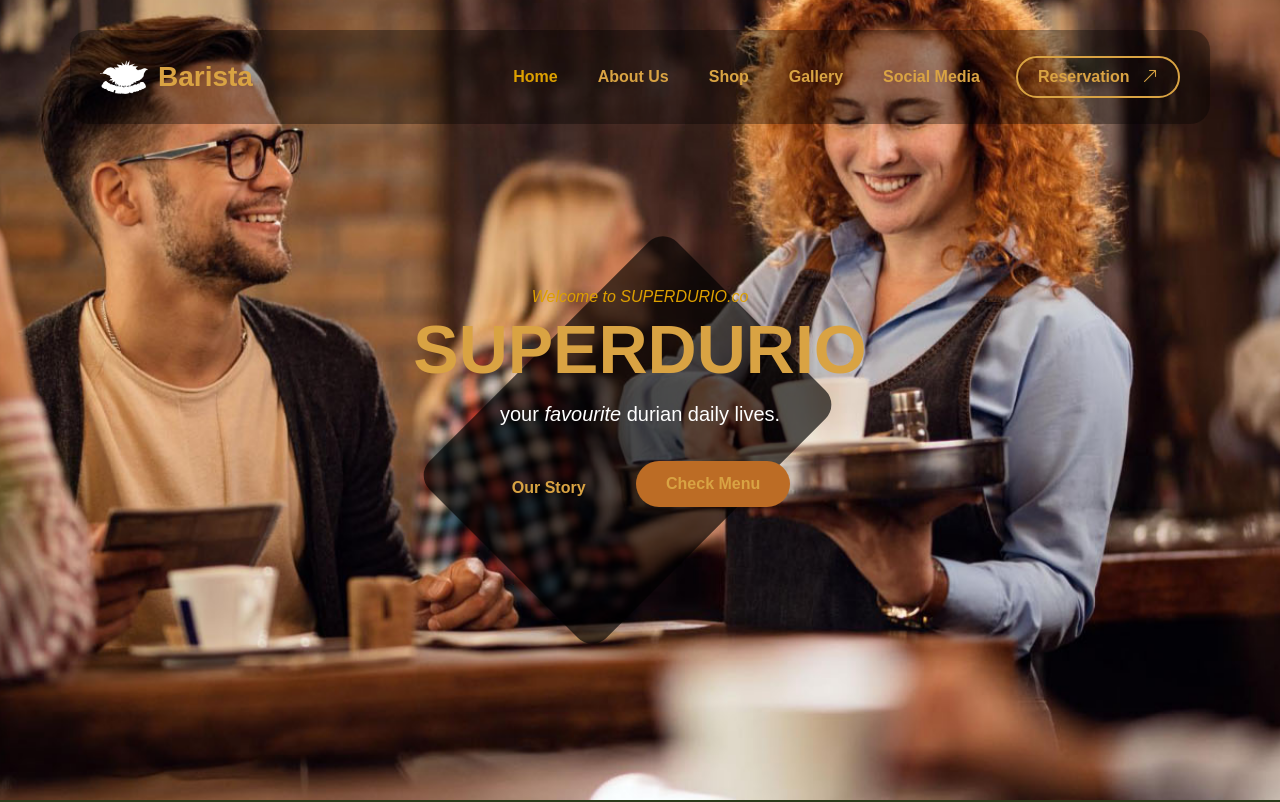
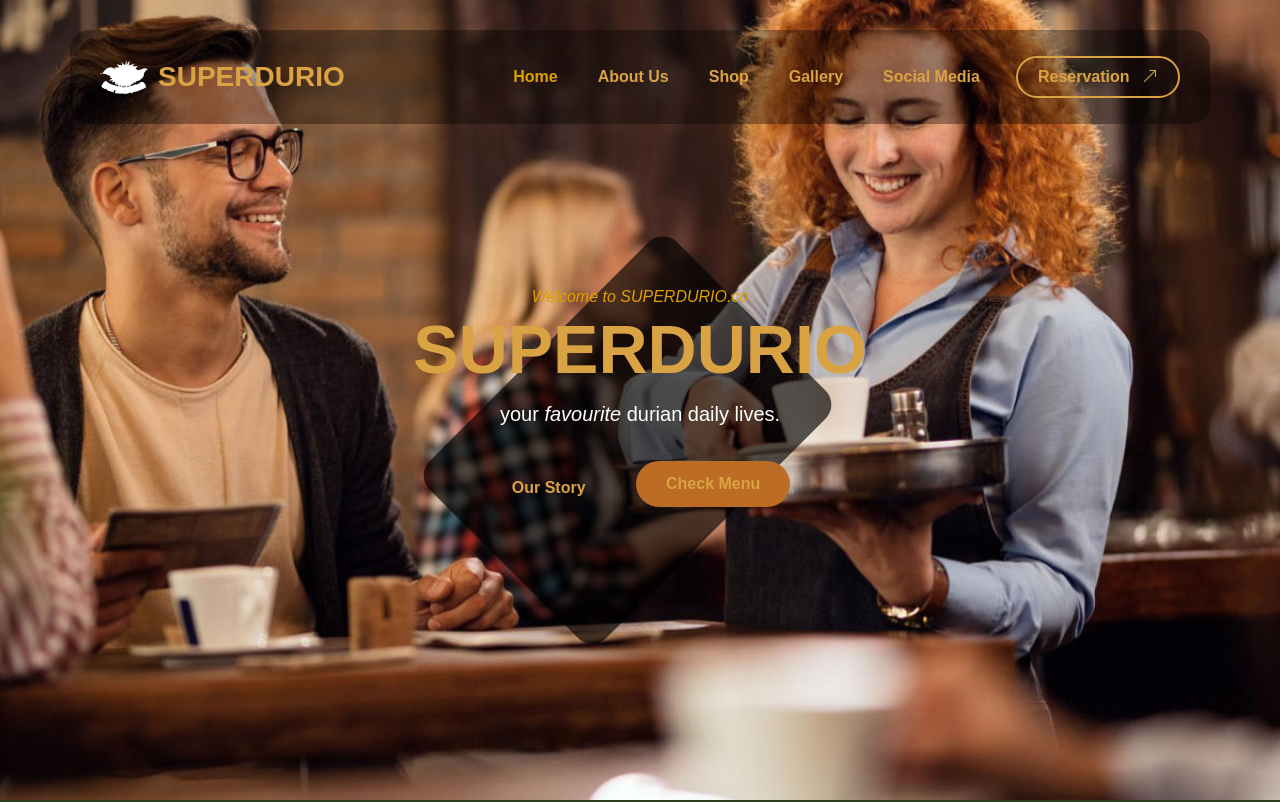
Before and after one commit to Chiaangela/Chiaangela.github.io, a plain HTML site: page index.html in a window 1280 px wide. Shown: the top 802 px of the page. Drawn offline with Linux system fonts and the light colour scheme.

Commit message:
durian 2

```diff
--- a/index.html
+++ b/index.html
@@ -42,7 +42,7 @@ Bootstrap 5 HTML CSS Template
                     <div class="container">
                         <a class="navbar-brand d-flex align-items-center" href="index.html">
                             <img src="images/coffee-beans.png" class="navbar-brand-image img-fluid" alt="Barista Cafe Template">
-                            Barista
+                            SUPERDURIO
                         </a>
 
                         <button class="navbar-toggler" type="button" data-bs-toggle="collapse" data-bs-target="#navbarNav" aria-controls="navbarNav" aria-expanded="false" aria-label="Toggle navigation">
```
Also changed, not shown: images/happy-loving-couple-bakers-drinking-coffee-looking-notebook.jpg.
